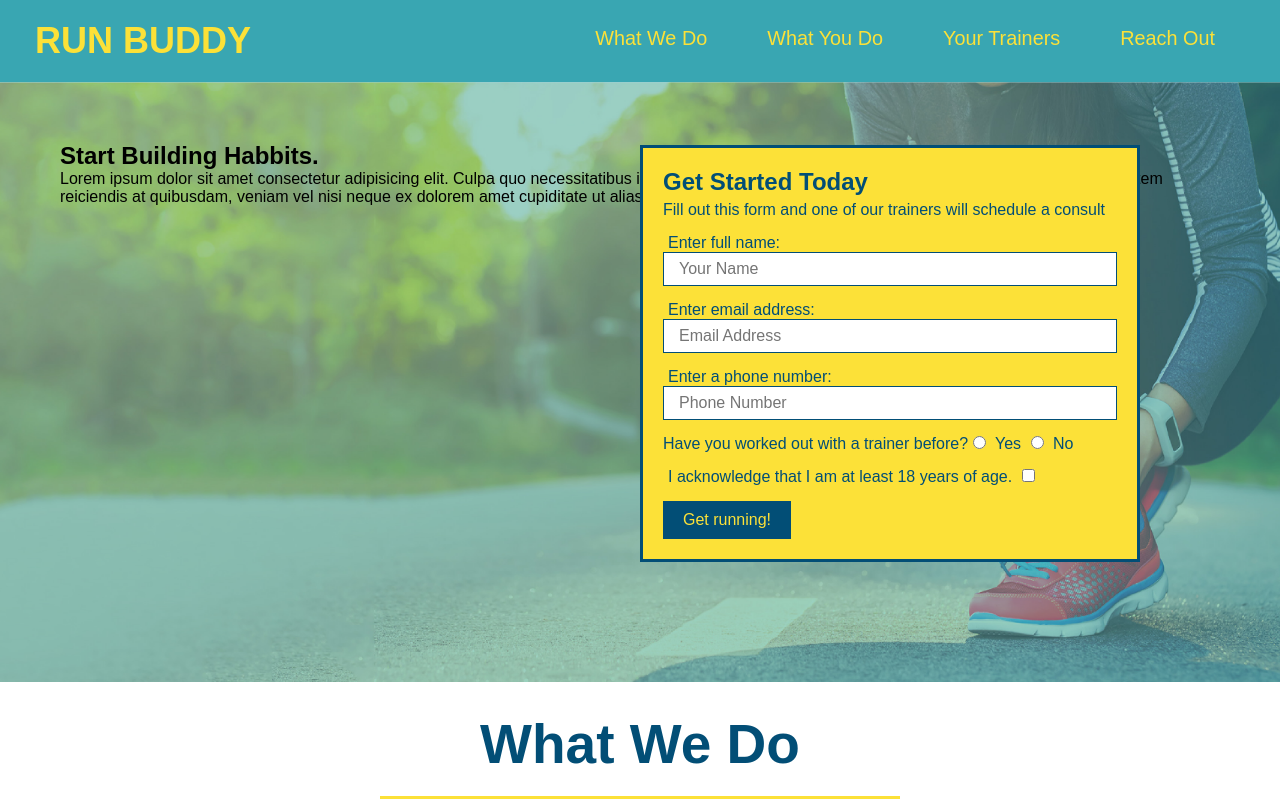
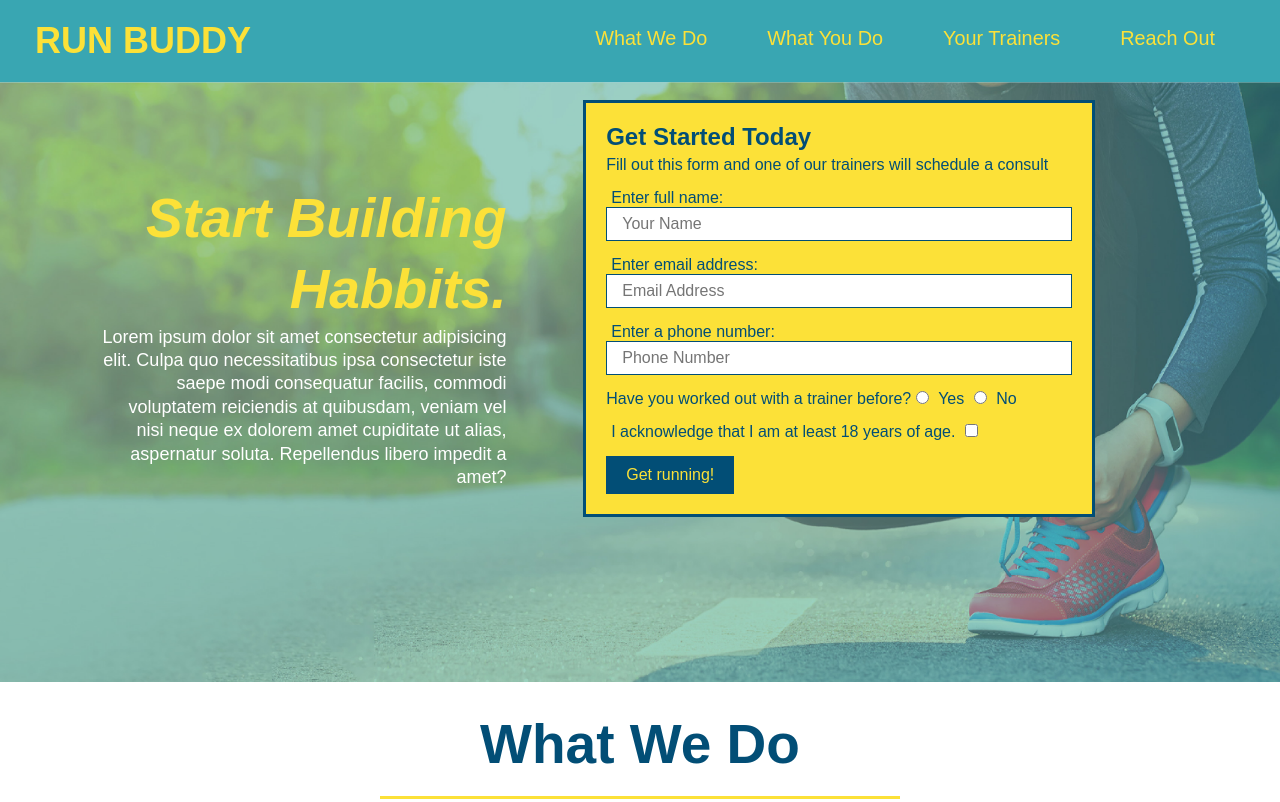
Before and after one commit to kwabena95/run-buddy, a plain HTML site: page index.html in a window 1280 px wide. Shown: the top 802 px of the page. Drawn offline with Linux system fonts and the light colour scheme.

```diff
--- a/assets/css/styles.css
+++ b/assets/css/styles.css
@@ -16,6 +16,19 @@ body{
     height: 600px;
     position: relative;
 }
+.hero-cta{
+    width: 35%;
+    text-align: right;
+    margin: 3.5%;
+    color: #fff;
+    font-size: 18px;
+    line-height: 1.3;
+}
+.hero-cta h2{
+    font-style: italic;
+    font-size: 55px;
+    color: #fce138;
+}
 .hero-form h3{
     font-size: 24px;
     margin: 0;
@@ -23,7 +36,8 @@ body{
 .hero-form{
     background-color: #fce138;
     padding: 20px;
-    width: 500px;
+    width: 40%;
+    margin: 3.5%;
     color: #024e76;
     border: 3px solid #024e76;
     position: absolute;
@@ -218,18 +232,21 @@ section{
 /* REACH OUT SYLES END */
 /* apply styles to footer */
 footer{
+    display: flex;
+    justify-content: space-between;
+    flex-wrap: wrap;
     background: #fce138;
     width: 100%;
     padding: 40px 35px;
 }
 footer h2{
-    display: inline;
+
     color: #024e76;
     font-size: 30px;
     margin: 0;
 }
 footer div{
-    float: right;
+
     line-height: 1.5;
     text-align: right;
 }
```
